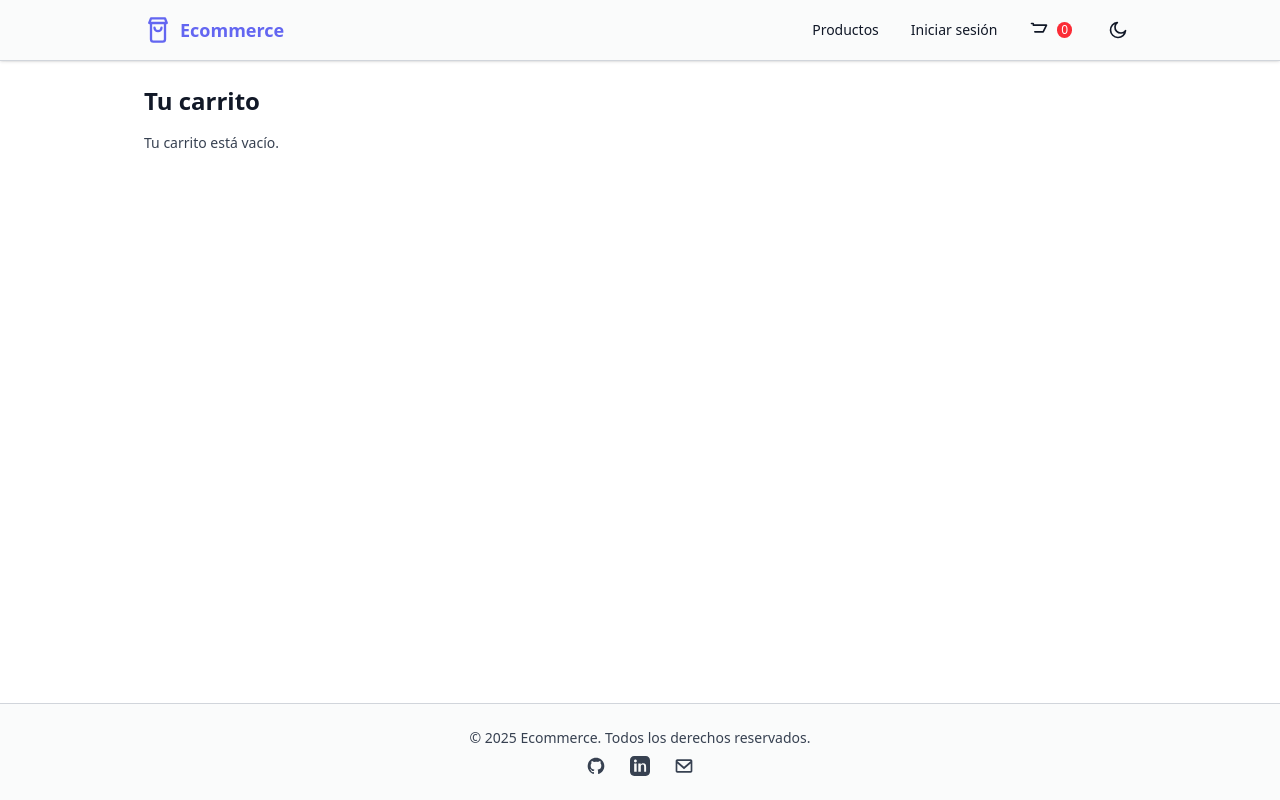
After one commit to AlbertoZuiga/fintoc-ecomerce-test, a Flask app: template app/templates/cart/index.html in a window 1280 px wide. The commit adds this page. Run offline with Flask 3, Linux system fonts and the light colour scheme; the template is opened without the code that fills it, so the values that code supplies are empty; style sheets or scripts are compiled from the project's sources.

Commit message:
feat: add cart and past orders templates, update navbar for navigation

```diff
--- a/app/models/__init__.py
+++ b/app/models/__init__.py
@@ -1,3 +1,5 @@
 from app.models.user import User
 from app.models.product import Product
 from app.models.category import Category
+from app.models.order import Order
+from app.models.order_item import OrderItem
--- a/app/routes/__init__.py
+++ b/app/routes/__init__.py
@@ -1,5 +1,6 @@
 from app.routes.auth_routes import auth_bp
 from app.routes.main_routes import main_bp
 from app.routes.product_routes import product_bp
+from app.routes.cart_routes import cart_bp
 
-blueprints = [main_bp, auth_bp, product_bp]
+blueprints = [main_bp, auth_bp, product_bp, cart_bp]
--- /dev/null
+++ b/app/templates/cart/index.html
@@ -0,0 +1,39 @@
+{% extends 'base.html' %}
+
+{% block title %}Carrito{% endblock %}
+
+{% block content %}
+  <h1 class="text-2xl font-semibold mb-4">Tu carrito</h1>
+
+  {% if order and order.items %}
+    <div class="bg-light-card dark:bg-dark-card p-4 rounded-lg border border-light-border dark:border-dark-border">
+      <table class="w-full text-left">
+        <thead>
+          <tr>
+            <th>Producto</th>
+            <th>Cantidad</th>
+            <th>Precio unidad</th>
+            <th>Subtotal</th>
+          </tr>
+        </thead>
+        <tbody>
+          {% for item in order.items %}
+            <tr class="border-t border-light-border dark:border-dark-border">
+              <td class="py-2">{{ item.product.name }}</td>
+              <td class="py-2">{{ item.quantity }}</td>
+              <td class="py-2">${{ '%.2f' | format(item.unit_price / 100) }}</td>
+              <td class="py-2">${{ '%.2f' | format((item.unit_price * item.quantity) / 100) }}</td>
+            </tr>
+          {% endfor %}
+        </tbody>
+      </table>
+
+      <div class="mt-4 text-right font-semibold">
+        Total: ${{ '%.2f' | format(order.total_amount / 100) }}
+      </div>
+    </div>
+  {% else %}
+    <p class="text-sm text-light-text-secondary dark:text-dark-text-secondary">Tu carrito está vacío.</p>
+  {% endif %}
+
+{% endblock %}
--- a/app/templates/partials/navbar.html
+++ b/app/templates/partials/navbar.html
@@ -44,12 +44,17 @@
           </li>
         {% endif %}
         <li class="relative">
-          <!-- Cart link (placeholder). Integrar carrito real más adelante. -->
-          <a href="{{ url_for('products.index') }}" class="px-3 py-2 rounded-lg hover:bg-primary/10 dark:hover:bg-accent/10 transition touch-manipulation" aria-label="Carrito">
+          <!-- Cart link -->
+          <a href="{{ url_for('cart.view_cart') }}" class="px-3 py-2 rounded-lg hover:bg-primary/10 dark:hover:bg-accent/10 transition touch-manipulation" aria-label="Carrito">
             <svg xmlns="http://www.w3.org/2000/svg" class="w-5 h-5 inline" viewBox="0 0 24 24" fill="none" stroke="currentColor"><path stroke-linecap="round" stroke-linejoin="round" stroke-width="2" d="M3 3h2l.4 2M7 13h10l4-8H5.4"/></svg>
             <span id="cart-count" class="ml-1 inline-block text-xs text-white bg-red-500 rounded-full px-1 hidden">0</span>
           </a>
         </li>
+        {% if current_user.is_authenticated %}
+          <li>
+            <a href="{{ url_for('cart.past_orders') }}" class="px-3 py-2 rounded-lg hover:bg-primary/10 dark:hover:bg-accent/10 transition touch-manipulation">Mis compras</a>
+          </li>
+        {% endif %}
         <li>
           <!-- Dark mode toggle -->
           <button id="dark-toggle" class="ml-1 sm:ml-2 p-2 rounded-lg hover:bg-light-muted/30 dark:hover:bg-dark-muted/30 focus:outline-none focus:ring-2 focus:ring-primary active:scale-95 transition-all touch-manipulation" aria-label="Alternar modo oscuro">
```
Also changed, not shown: app/templates/orders/index.html (added, +36 -0 lines).
